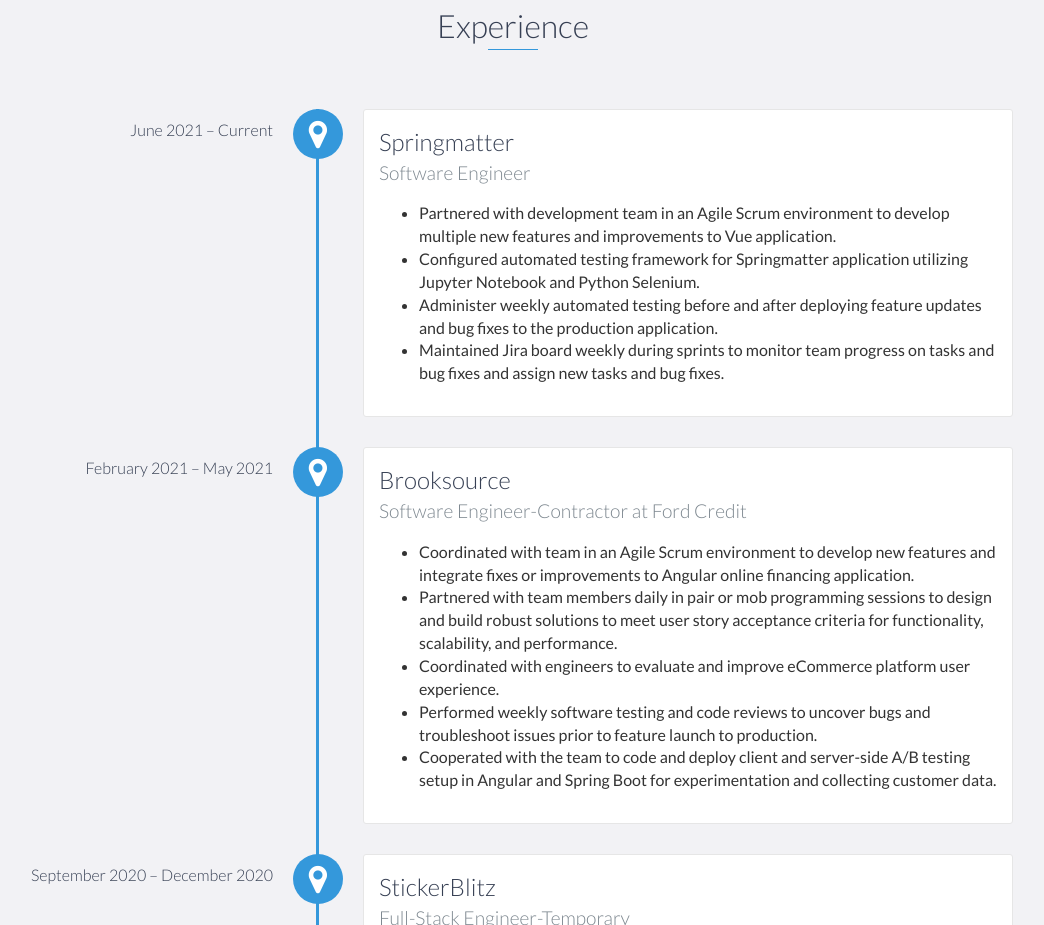
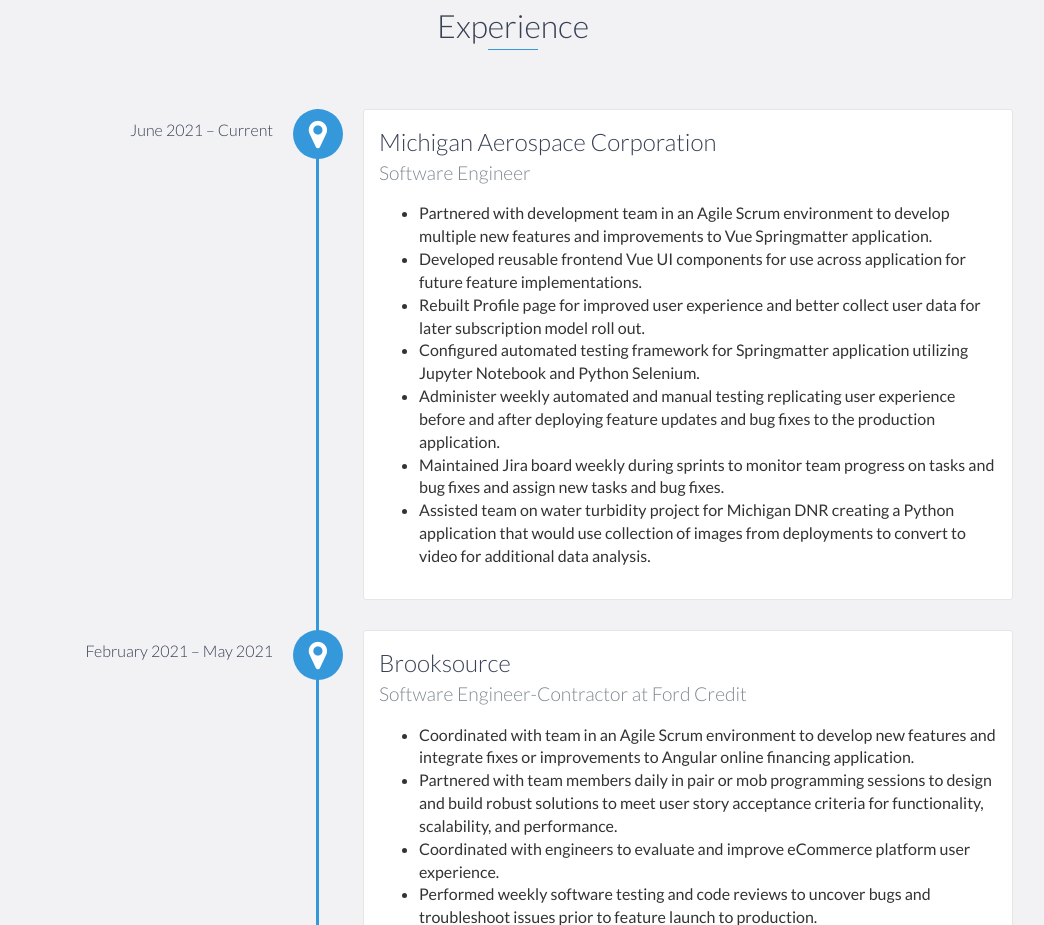
Before and after one commit to dgreen19/my-devportfolio, a website: page index.html in a window 1280 px wide. Shown: the part 1158-2083 px from the top of the page, without its empty margins (127-1171 px from the left). Drawn offline with nearby package versions, Linux system fonts and the light colour scheme.

Commit message:
Updated resume and employment history

```diff
--- a/index.html
+++ b/index.html
@@ -93,24 +93,20 @@
     <h2 class="heading">Experience</h2>
     <div id="experience-timeline">
       <div data-date="June 2021 – Current">
-        <h3>Springmatter</h3>
+        <h3>Michigan Aerospace Corporation</h3>
         <h4>Software Engineer</h4>
         <p>
           <ul>
-            <li>
-              Partnered with development team in an Agile Scrum environment to develop multiple new features and improvements to Vue  application.
-            </li>
-            <li>
-              Configured automated testing framework for Springmatter application utilizing Jupyter Notebook and Python Selenium.
-            </li>
-            <li>
-              Administer weekly automated testing before and after deploying feature updates and bug fixes to the production
-              application.
-            </li>
-            <li>
-              Maintained Jira board weekly during sprints to monitor team progress on tasks and bug fixes and assign new tasks and bug
-              fixes.
-            </li>
+            <li>Partnered with development team in an Agile Scrum environment to develop multiple new features and improvements to Vue
+            Springmatter application.</li>
+            <li>Developed reusable frontend Vue UI components for use across application for future feature implementations.</li>
+            <li>Rebuilt Profile page for improved user experience and better collect user data for later subscription model roll out.</li>
+            <li>Configured automated testing framework for Springmatter application utilizing Jupyter Notebook and Python Selenium.</li>
+            <li>Administer weekly automated and manual testing replicating user experience before and after deploying feature updates
+            and bug fixes to the production application.</li>
+            <li>Maintained Jira board weekly during sprints to monitor team progress on tasks and bug fixes and assign new tasks and bug fixes.</li>
+            <li>Assisted team on water turbidity project for Michigan DNR creating a Python application that would use collection of
+            images from deployments to convert to video for additional data analysis.</li>
           </ul>
         </p>
       </div>
```
Also changed, not shown: 2 other files.
